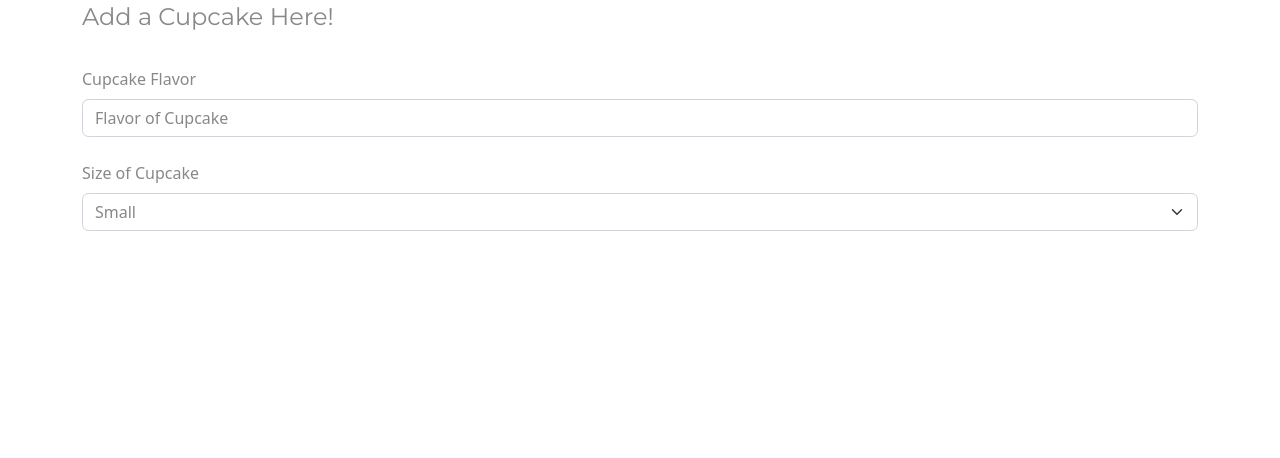
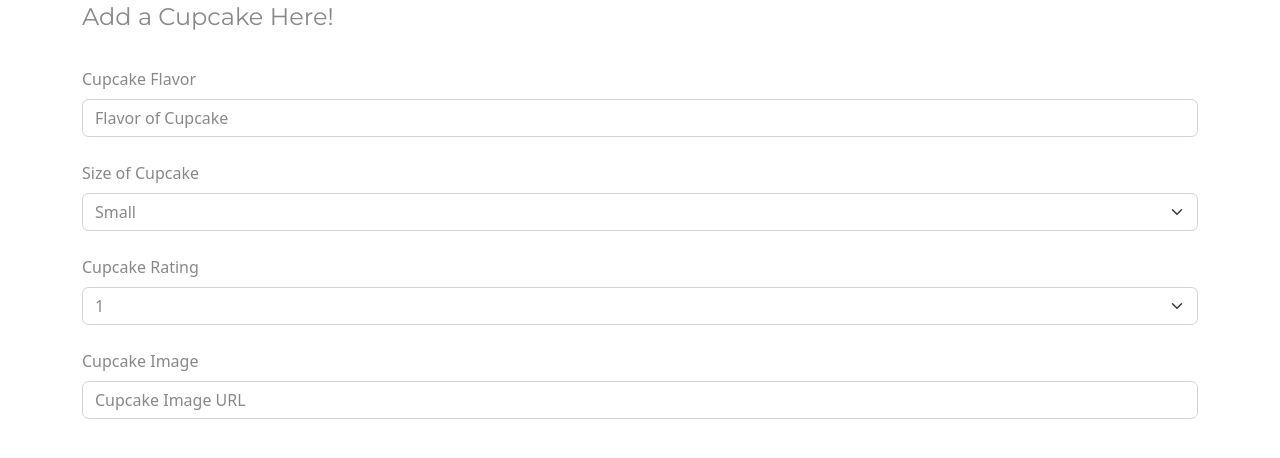
Before and after one commit to carl-molina/flask-cupcakes, a Flask app: page / in a window 1280 px wide. Shown: the part 185-643 px from the top of the page. Run offline with Flask 3, Linux system fonts and the light colour scheme; some libraries are stand-ins or nearby versions.

Commit message:
Added cupcakes.js and generateCupcakeHTML

```diff
--- /dev/null
+++ b/static/cupcakes.js
@@ -0,0 +1,57 @@
+// TODO: function jQuery objects
+
+// TODO: Create HTML for each cupcake
+// TODO: Get list of cupcakes from API
+// TODO: Show list on HTML via generator
+
+const BASE_URL = '/api/cupcakes/';
+
+const $cupcakeForm = $("#new_cupcake_form");
+const $cupcakeList = $("#cupcake_list_container");
+
+
+async function getCupcakes() {
+  console.debug('getCupcakes ran!');
+  const resp = await fetch(`${BASE_URL}`, {
+    method: "GET",
+  });
+
+  const cupcakeData = await resp.json();
+  console.log('This is cupcakeData', cupcakeData);
+
+  return cupcakeData.cupcakes;
+}
+
+function generateCupcakeHTML(cupcake) {
+
+  return $(`
+  <a href="${cupcape.id}>
+  <li id="${cupcake.id}">
+    ${showDeleteBtn ? getDeleteBtnHTML() : ""}
+    ${showStar ? getStarHTML(story, currentUser) : ""}
+    <a href="${story.url}" target="a_blank" class="story-link">
+      ${story.title}
+    </a>
+    <small class="story-hostname">(${hostName})</small>
+    <small class="story-author">by ${story.author}</small>
+    <small class="story-user">posted by ${story.username}</small>
+  </li>
+`);
+}
+
+
+
+
+function putCupcakesOnPage(cupcakes) {
+
+  $cupcakeList.empty();
+
+  for (const cupcake of cupcakes) {
+    flavor = cupcake.flavor;
+    size = cupcake.size;
+    rating = cupcake.rating;
+    image_url = cupcake.image_url;
+  }
+
+
+}
--- a/templates/base.html
+++ b/templates/base.html
@@ -76,6 +76,28 @@
               <option>Extra-Large</option>
             </select>
           </div>
+          <div class="form-group">
+            <label for="cupcake_rating" class="form-label mt-4">Cupcake Rating</label>
+            <select class="form-select" id="cupcake_rating">
+              <option>1</option>
+              <option>2</option>
+              <option>3</option>
+              <option>4</option>
+              <option>5</option>
+              <option>6</option>
+              <option>7</option>
+              <option>8</option>
+              <option>9</option>
+              <option>10</option>
+            </select>
+          </div>
+          <div class="form-group">
+            <label for="cupcake_image" class="form-label mt-4">Cupcake Image</label>
+            <input
+              type="url"
+              class="form-control"
+              id="cupcake_image"
+              placeholder="Cupcake Image URL">
           </div>
       </form>
     </div>
@@ -88,5 +110,7 @@
     integrity="sha384-C6RzsynM9kWDrMNeT87bh95OGNyZPhcTNXj1NW7RuBCsyN/o0jlpcV8Qyq46cDfL"
     crossorigin="anonymous">
   </script>
+  <script src="https://unpkg.com/jquery"></script>
+  <script src="/static/cupcakes.js"></script>
 </body>
 </html>
```
